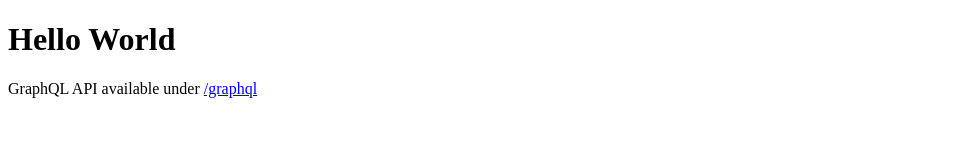
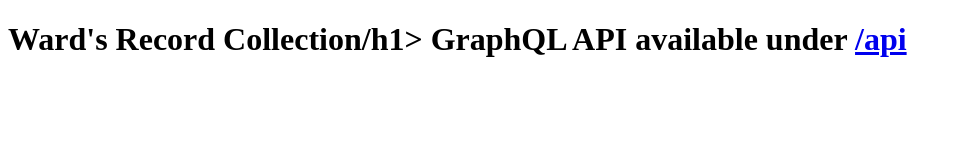
Before and after one commit to alephnode/records-gql, a website: page public/index.html in a window 1280 px wide. Shown: the whole page, without its empty margins (0-962 px from the left). Drawn offline with Linux system fonts and the light colour scheme.

Commit message:
Update Public Homepage

```diff
--- a/public/index.html
+++ b/public/index.html
@@ -2,13 +2,13 @@
 <html lang="en">
 <head>
 	<meta charset="utf-8">
-	<title>GraphQL Yoga</title>
+	<title>Record Collection API</title>
 </head>
 
-<body id="home">
+<body>
 
-	<h1>Hello World</h1>
-  GraphQL API available under <a href="/graphql">/graphql</a>
+	<h1>Ward's Record Collection/h1>
+  GraphQL API available under <a href="/api">/api</a>
 
 </body>
 </html>
```
